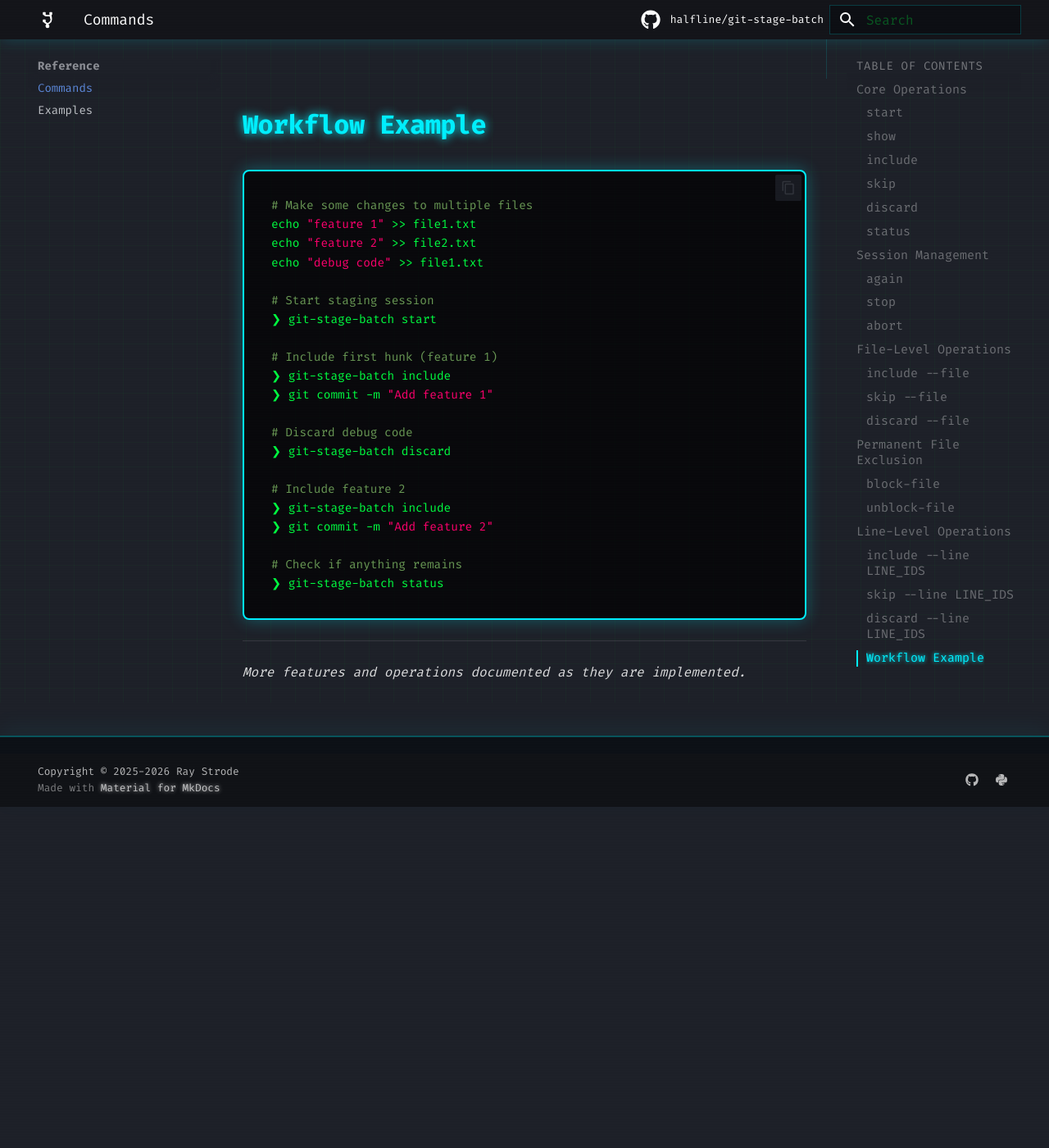
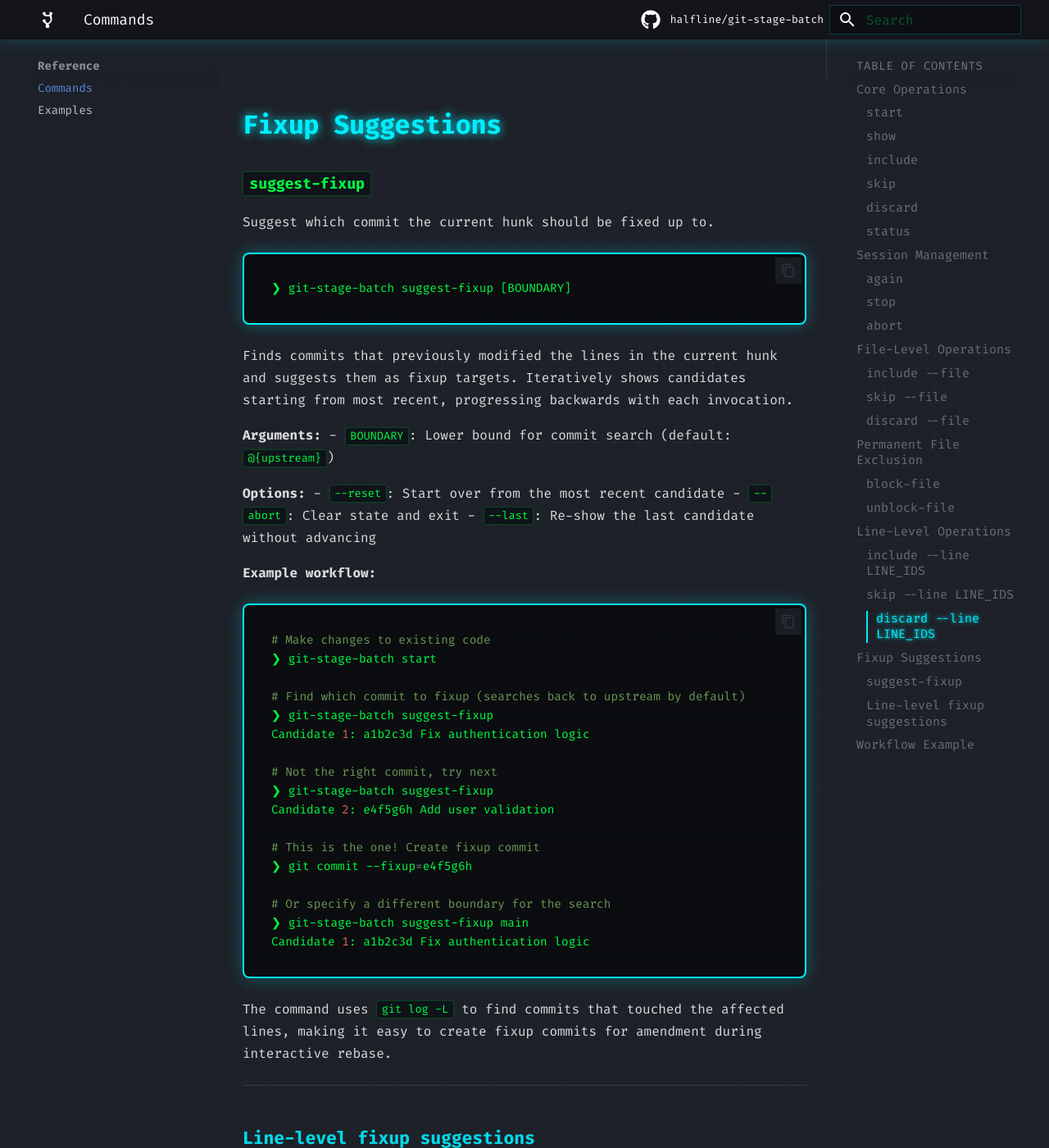
Before and after one commit to halfline/git-stage-batch, an MkDocs documentation site: the page built from docs/commands.md, in a window 1280 px wide and 1400 px high, scrolled down 9008 px. Shown: the whole window at 82% size. Built offline with MkDocs 1.6.1 and Material for MkDocs 9.7.7, drawn with Linux system fonts in a browser that asks for light colours; comment, search, counter and statistics services are not loaded; before the commit the page ends 9992 px from its top, so only the background shows below that; some of the changed text lies outside the part shown.

Commit message:
docs: Document suggest-fixup commands
The suggest-fixup feature is now implemented, enabling
automated discovery of fixup commit targets, but it lacks
documentation explaining how to use it.

Users working on incremental improvements or bug fixes cannot
easily discover which historical commits their changes should
be fixed up to. The suggest-fixup command solves that but
without documentation users won't know it exists or how to
leverage it for maintaining clean git history.

The commit addresses that by adding complete documentation
for suggest-fixup and suggest-fixup --line commands. The
reference explains the iterative candidate discovery
workflow, boundary specification, state management flags, and
provides a complete example showing how to find the right
commit and create a fixup. The line-level variant is
documented for targeting specific lines within mixed hunks.

````diff
--- a/docs/commands.md
+++ b/docs/commands.md
@@ -326,6 +326,69 @@
 
 ---
 
+## Fixup Suggestions
+
+### `suggest-fixup`
+
+Suggest which commit the current hunk should be fixed up to.
+
+```
+❯ git-stage-batch suggest-fixup [BOUNDARY]
+```
+
+Finds commits that previously modified the lines in the current hunk and suggests them as fixup targets. Iteratively shows candidates starting from most recent, progressing backwards with each invocation.
+
+**Arguments:**
+- `BOUNDARY`: Lower bound for commit search (default: `@{upstream}`)
+
+**Options:**
+- `--reset`: Start over from the most recent candidate
+- `--abort`: Clear state and exit
+- `--last`: Re-show the last candidate without advancing
+
+**Example workflow:**
+```bash
+# Make changes to existing code
+❯ git-stage-batch start
+
+# Find which commit to fixup (searches back to upstream by default)
+❯ git-stage-batch suggest-fixup
+Candidate 1: a1b2c3d Fix authentication logic
+
+# Not the right commit, try next
+❯ git-stage-batch suggest-fixup
+Candidate 2: e4f5g6h Add user validation
+
+# This is the one! Create fixup commit
+❯ git commit --fixup=e4f5g6h
+
+# Or specify a different boundary for the search
+❯ git-stage-batch suggest-fixup main
+Candidate 1: a1b2c3d Fix authentication logic
+```
+
+The command uses `git log -L` to find commits that touched the affected lines, making it easy to create fixup commits for amendment during interactive rebase.
+
+---
+
+### Line-level fixup suggestions
+
+Suggest fixup target for specific lines only.
+
+```
+❯ git-stage-batch suggest-fixup [BOUNDARY] --line LINE_IDS
+```
+
+**Example:**
+```
+❯ git-stage-batch suggest-fixup --line 1,3
+❯ git-stage-batch suggest-fixup main --line 1,3
+```
+
+Useful when a hunk contains changes to multiple unrelated areas. You can get separate fixup suggestions for different line ranges within the same hunk.
+
+---
+
 ## Workflow Example
 
 ```bash
````
Also changed, not shown: 1 other file.
